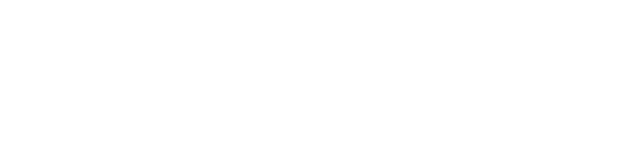
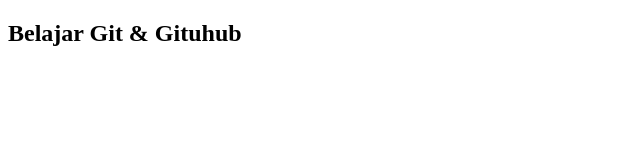
Before and after one commit to Fadiah13/Belajar_Git, a plain HTML site: page index.html in a window 1280 px wide. Shown: the whole page, without its empty margins (0-640 px from the left). Drawn offline with Linux system fonts and the light colour scheme.

Commit message:
mengubah tittle elemen

```diff
--- a/index.html
+++ b/index.html
@@ -3,9 +3,9 @@
 <head>
     <meta charset="UTF-8">
     <meta name="viewport" content="width=device-width, initial-scale=1.0">
-    <title>Belajar git & github</title>
+    <title>Fadiah</title>
 </head>
 <body>
-
+    <h2>Belajar Git & Gituhub</h2>
 </body>
 </html>
```
